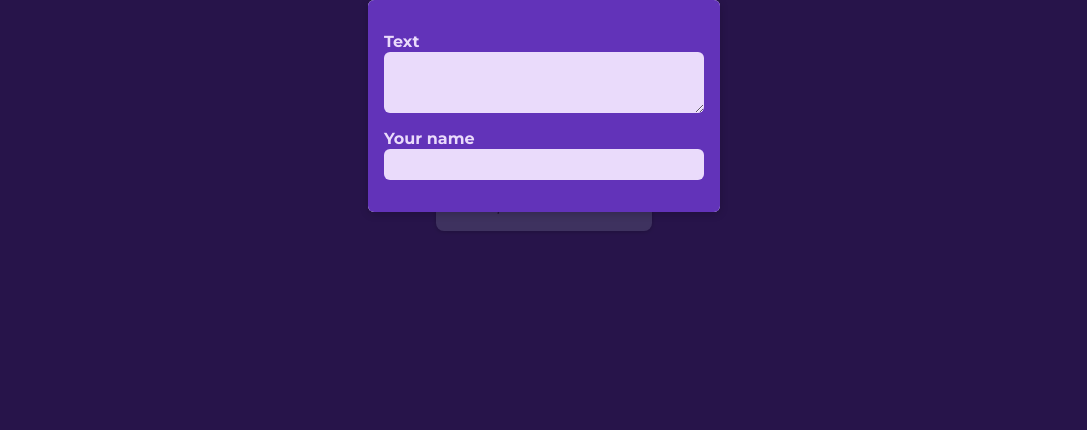
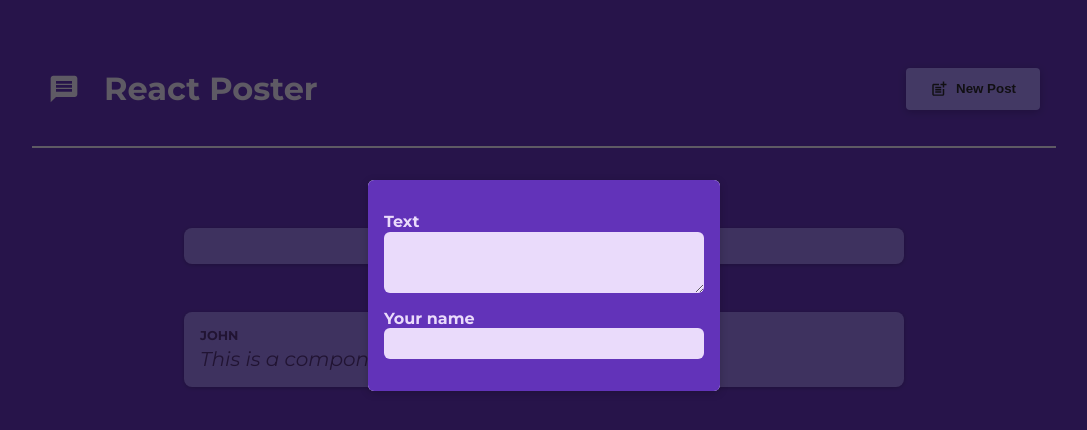
Before and after one commit to CarolANikolic/react-poster, a React (Vite) app: page / in a window 1280 px wide. Shown: the top 430 px of the page, without its empty margins (96-1183 px from the left). Built offline with nearby package versions, Linux system fonts and the light colour scheme.

Commit message:
feat: add header and mechanism to close the post form when button new button is clicked and keep closing it when clicked outside.

```diff
--- a/src/App.jsx
+++ b/src/App.jsx
@@ -1,9 +1,27 @@
-import PostList from "./components/PostList/PostList"
+import MainHeader from "./components/MainHeader/MainHeader";
+import PostList from "./components/PostList/PostList";
+import { useState } from "react";
 
 function App() {
+  const [ isModalVisible, setModalVisibility ] = useState(true)
+
+  function hideModalHandler () {
+    setModalVisibility(false);
+  }
+
+  function showModalHandler () {
+    setModalVisibility(true);
+  }
+
   return (
     <>
-      <PostList/>
+      <MainHeader onCreatePost={showModalHandler}/>
+      <main>
+        <PostList
+          isPosting={isModalVisible}
+          onClose={hideModalHandler}
+        />
+      </main>
     </>
   )
 }
--- a/src/components/PostList/PostList.jsx
+++ b/src/components/PostList/PostList.jsx
@@ -4,14 +4,9 @@ import PostItem from "../PostItem/PostItem";
 import styles from '../PostList/PostList.module.css';
 import { useState } from "react";
 
-const PostList = () => {
-    const [ isModalVisible, setModalVisibility ] = useState(true)
+const PostList = (props) => {
     const [ enteredText, setEnteredText ] = useState('');
     const [ enteredAuthor, setEnteredAuthor ] = useState('');
-
-    function modalVisibilityHandler () {
-        setModalVisibility(false)
-    }
 
     function changeText (event) {
         setEnteredText(event.target.value)
@@ -23,8 +18,8 @@ const PostList = () => {
 
     return (
         <>
-            {isModalVisible &&
-                <Modal onClose={modalVisibilityHandler}>
+            {props.isPosting &&
+                <Modal onClose={props.onClose}>
                     <NewPost
                         onAuthorChange={changeAuthor}
                         onTextChange={changeText}
```
